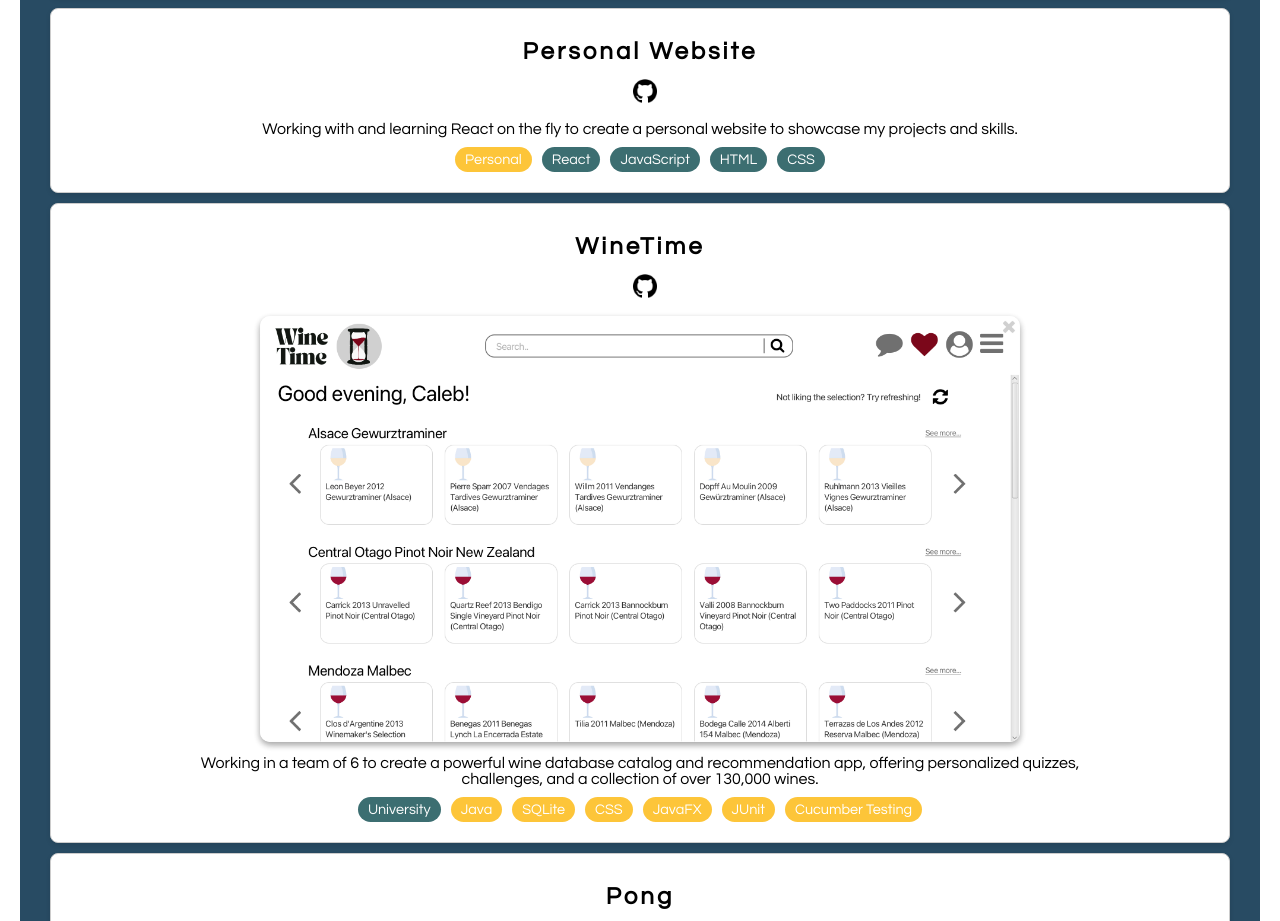
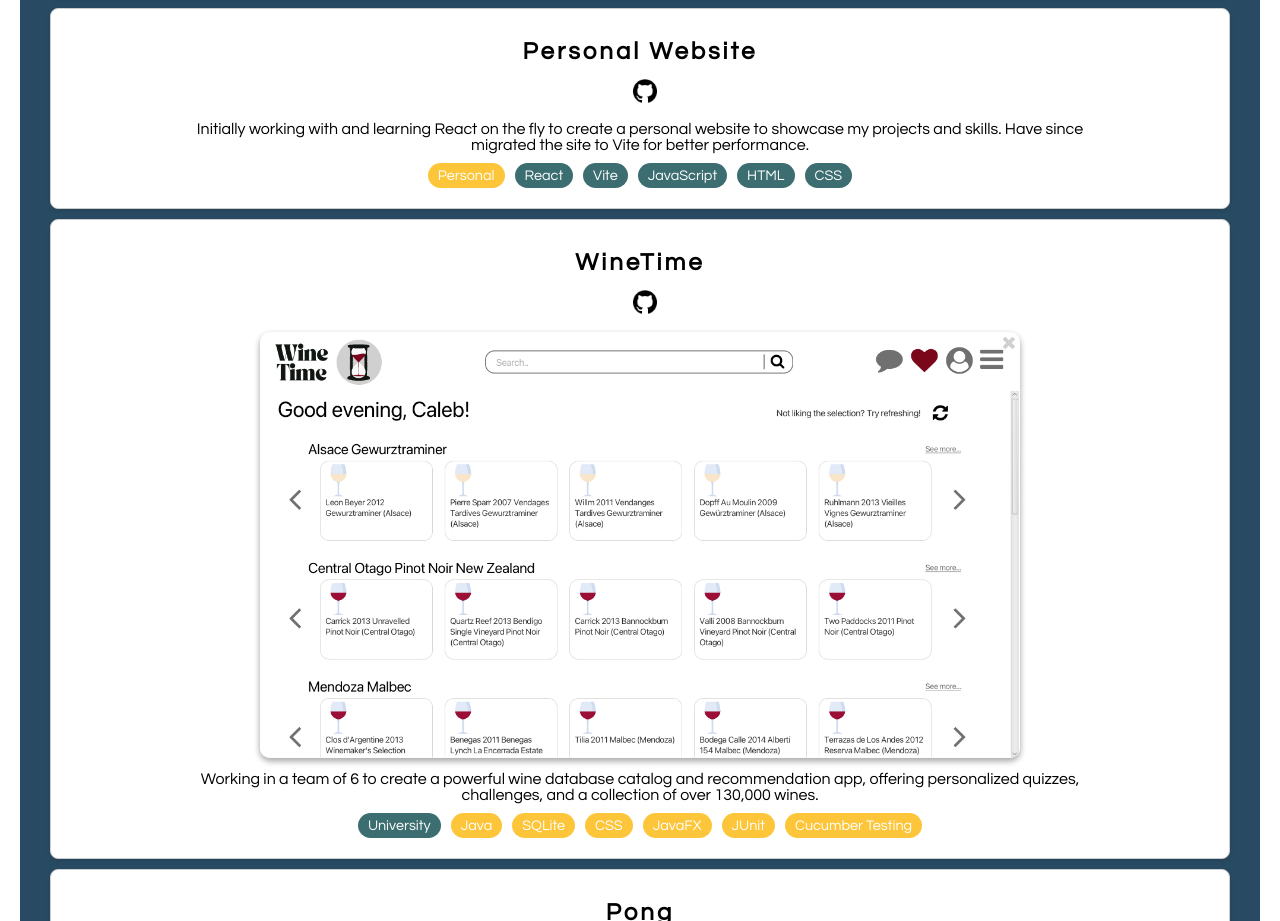
Before and after one commit to caleb-cooper2/caleb-cooper2.github.io, a React (Vite) app: page / in a window 1280 px wide. Shown: the part 1370-2291 px from the top of the page. Built offline with nearby package versions, Linux system fonts and the light colour scheme.

Commit message:
Updated website project description

```diff
--- a/src/components/Projects.jsx
+++ b/src/components/Projects.jsx
@@ -44,10 +44,10 @@
         new TileBuilder()
             .setTitle("Personal Website")
             .setDescription(
-                "Working with and learning React on the fly to create a personal website to showcase my projects and skills."
+                "Initially working with and learning React on the fly to create a personal website to showcase my projects and skills. Have since migrated the site to Vite for better performance."
             )
             .setGithubLink("https://github.com/caleb-cooper2/caleb-cooper2.github.io")
-            .setKeyAspects(["React", "JavaScript", "HTML", "CSS"])
+            .setKeyAspects(["React", "Vite", "JavaScript", "HTML", "CSS"])
             .setProjectType("Personal")
             .build(),
         new TileBuilder()
```
